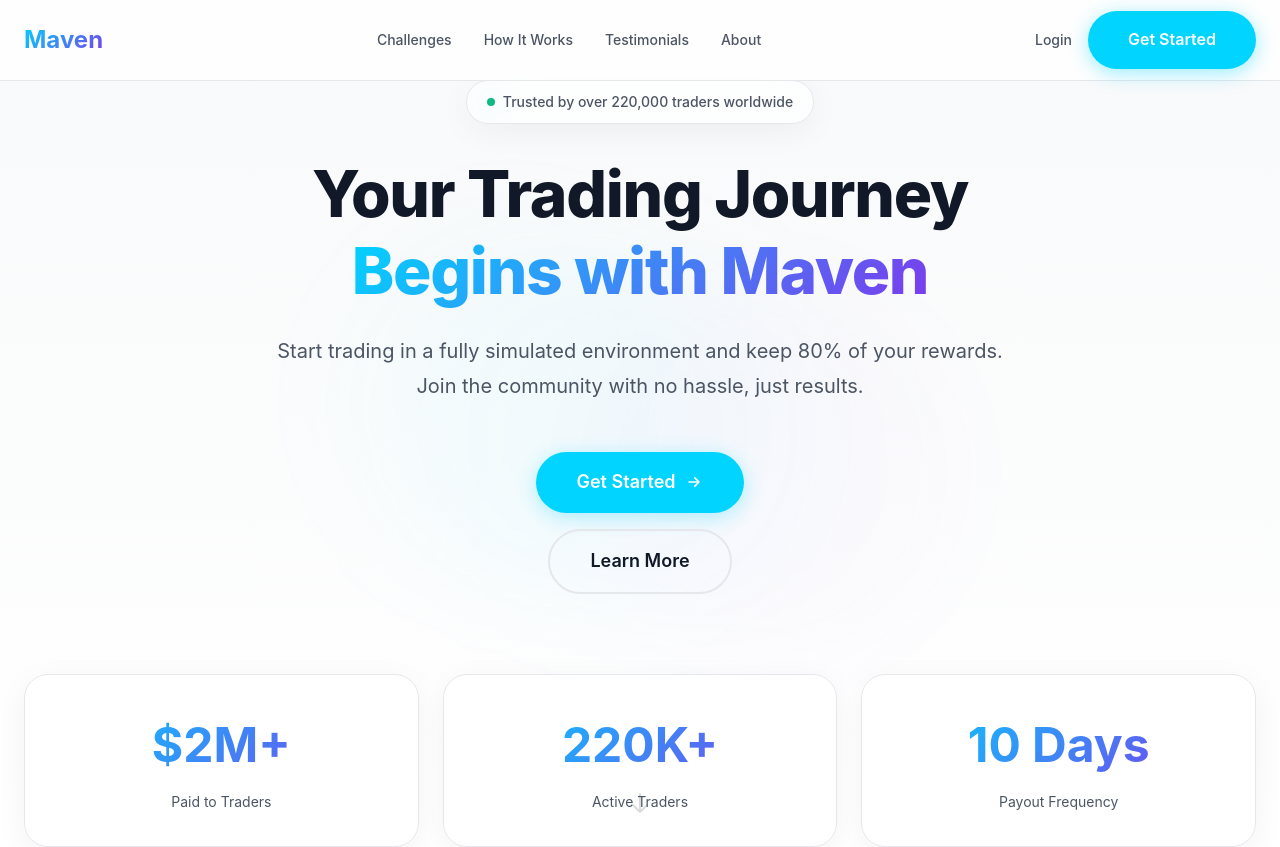
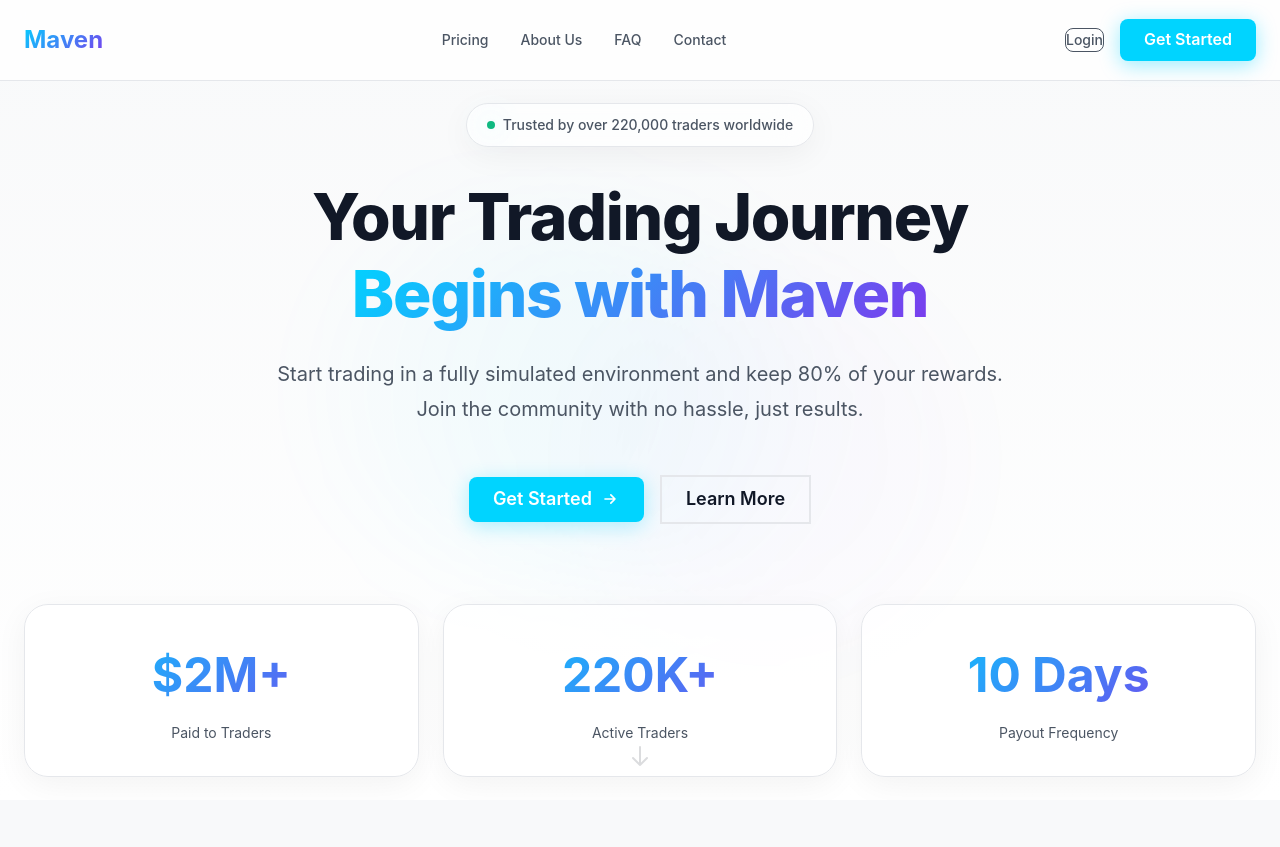
Before and after one commit to Bigmehelen/TradingAppFrontEnd, a Next.js app in the folder trading-app/: page / in a window 1280 px wide. Shown: the top 847 px of the page. Built offline with nearby package versions, Linux system fonts and the light colour scheme.

Commit message:
updating font

```diff
--- a/trading-app/app/page.tsx
+++ b/trading-app/app/page.tsx
@@ -1,9 +1,10 @@
 'use client';
+
 import Header from '../components/Header';
 import Hero from '../components/Hero';
-import Challenges from '../components/Challenges';
+import TalkToExpert from '../components/TalkToExpert';
 import ProcessSteps from '../components/ProcessSteps';
-import Testimonials from '../components/Testimonials';
+import Pricing from '../components/Pricing';
 import AboutSection from '../components/AboutSection';
 import FinalCTA from '../components/FinalCTA';
 import Footer from '../components/Footer';
@@ -13,9 +14,9 @@
     <div style={{ minHeight: '100vh' }}>
       <Header />
       <Hero />
-      <Challenges />
+      <Pricing />
+      <TalkToExpert />
       <ProcessSteps />
-      <Testimonials />
       <AboutSection />
       <FinalCTA />
       <Footer />
--- a/trading-app/components/AboutSection.jsx
+++ b/trading-app/components/AboutSection.jsx
@@ -33,7 +33,7 @@
                                 padding: '1rem 2.5rem',
                                 fontSize: '1rem',
                                 fontWeight: 600,
-                                borderRadius: '9999px',
+                                borderRadius: '8px',
                                 transition: 'all 0.3s cubic-bezier(0.4, 0, 0.2, 1)',
                                 cursor: 'pointer',
                                 border: '2px solid var(--maven-border)',
--- a/trading-app/components/FinalCTA.jsx
+++ b/trading-app/components/FinalCTA.jsx
@@ -3,7 +3,7 @@
 function FinalCTA() {
     return (
         <section style={{ padding: '5rem 0', position: 'relative', overflow: 'hidden', background: 'var(--maven-bg-secondary)' }}>
-            {/* Background Glow */}
+
             <div style={{ position: 'absolute', inset: 0, opacity: 0.2 }}>
                 <div style={{
                     position: 'absolute',
@@ -38,7 +38,7 @@
                                 padding: '1rem 2.5rem',
                                 fontSize: '1.125rem',
                                 fontWeight: 600,
-                                borderRadius: '9999px',
+                                borderRadius: '8px',
                                 transition: 'all 0.3s cubic-bezier(0.4, 0, 0.2, 1)',
                                 cursor: 'pointer',
                                 border: 'none',
@@ -61,7 +61,7 @@
                                 padding: '1rem 2.5rem',
                                 fontSize: '1.125rem',
                                 fontWeight: 600,
-                                borderRadius: '9999px',
+                                borderRadius: '8px',
                                 transition: 'all 0.3s cubic-bezier(0.4, 0, 0.2, 1)',
                                 cursor: 'pointer',
                                 border: '2px solid var(--maven-border)',
--- a/trading-app/components/Footer.jsx
+++ b/trading-app/components/Footer.jsx
@@ -1,3 +1,4 @@
+'use client';
 import React from "react";
 
 function Footer() {
--- a/trading-app/components/Header.jsx
+++ b/trading-app/components/Header.jsx
@@ -1,17 +1,19 @@
+'use client';
 import React from "react";
 import { useState } from 'react';
 
 function Header() {
   const [mobileMenuOpen, setMobileMenuOpen] = useState(false);
 
+
   return (
     <header className="glass-dark" style={{ position: 'fixed', top: 0, left: 0, right: 0, zIndex: 50 }}>
       <nav style={{ width: '100%', maxWidth: '1280px', margin: '0 auto', padding: '0 1.5rem' }}>
         <div style={{ display: 'flex', alignItems: 'center', justifyContent: 'space-between', height: '5rem' }}>
-          {/* Logo */}
+
           <div style={{ display: 'flex', alignItems: 'center' }}>
             <a
-              href="#"
+              href="#hero"
               style={{
                 fontSize: '1.5rem',
                 fontWeight: 700,
@@ -26,25 +28,25 @@
             </a>
           </div>
 
-          {/* Desktop Navigation */}
+
           <div style={{ display: 'none', alignItems: 'center', gap: '2rem' }} className="desktop-nav">
-            <a href="#challenges" style={{ fontSize: '0.875rem', fontWeight: 500, color: 'var(--maven-text-secondary)', textDecoration: 'none', transition: 'color 0.3s' }}>
-              Challenges
+            <a href="#pricing" style={{ fontSize: '0.875rem', fontWeight: 500, color: 'var(--maven-text-secondary)', textDecoration: 'none', transition: 'color 0.3s' }}>
+              Pricing
             </a>
-            <a href="#how-it-works" style={{ fontSize: '0.875rem', fontWeight: 500, color: 'var(--maven-text-secondary)', textDecoration: 'none', transition: 'color 0.3s' }}>
-              How It Works
+            <a href="#aboutSection" style={{ fontSize: '0.875rem', fontWeight: 500, color: 'var(--maven-text-secondary)', textDecoration: 'none', transition: 'color 0.3s' }}>
+              About Us
             </a>
-            <a href="#testimonials" style={{ fontSize: '0.875rem', fontWeight: 500, color: 'var(--maven-text-secondary)', textDecoration: 'none', transition: 'color 0.3s' }}>
-              Testimonials
+            <a href="#talkToExperts" style={{ fontSize: '0.875rem', fontWeight: 500, color: 'var(--maven-text-secondary)', textDecoration: 'none', transition: 'color 0.3s' }}>
+              FAQ
             </a>
-            <a href="#about" style={{ fontSize: '0.875rem', fontWeight: 500, color: 'var(--maven-text-secondary)', textDecoration: 'none', transition: 'color 0.3s' }}>
-              About
+            <a href="#Contact" style={{ fontSize: '0.875rem', fontWeight: 500, color: 'var(--maven-text-secondary)', textDecoration: 'none', transition: 'color 0.3s' }}>
+              Contact
             </a>
           </div>
 
-          {/* CTA Buttons */}
+
           <div style={{ display: 'none', alignItems: 'center', gap: '1rem' }} className="desktop-cta">
-            <a href="#login" style={{ fontSize: '0.875rem', fontWeight: 500, color: 'var(--maven-text-secondary)', textDecoration: 'none', transition: 'color 0.3s' }}>
+            <a href="#login" style={{ fontSize: '0.875rem', fontWeight: 500, color: 'var(--maven-text-secondary)', textDecoration: 'none', border: '1px solid var(--maven-text-secondary)', borderRadius: '8px', transition: 'color 0.3s' }}>
               Login
             </a>
             <a
@@ -54,10 +56,10 @@
                 alignItems: 'center',
                 justifyContent: 'center',
                 gap: '0.5rem',
-                padding: '1rem 2.5rem',
+                padding: '0.5rem 1.5rem',
                 fontSize: '1rem',
                 fontWeight: 600,
-                borderRadius: '9999px',
+                borderRadius: '8px',
                 transition: 'all 0.3s cubic-bezier(0.4, 0, 0.2, 1)',
                 cursor: 'pointer',
                 boxShadow: '0 4px 20px rgba(0, 212, 255, 0.4)'
@@ -68,7 +70,7 @@
             </a>
           </div>
 
-          {/* Mobile Menu Button */}
+
           <button
             style={{ padding: '0.5rem', color: 'var(--maven-text-primary)', background: 'none', border: 'none', cursor: 'pointer' }}
             className="mobile-menu-btn"
@@ -100,7 +102,7 @@
           </button>
         </div>
 
-        {/* Mobile Menu */}
+
         {mobileMenuOpen && (
           <div style={{ paddingTop: '1rem', paddingBottom: '1rem', borderTop: '1px solid var(--maven-border)' }}>
             <div style={{ display: 'flex', flexDirection: 'column', gap: '1rem' }}>
@@ -132,9 +134,10 @@
               >
                 About
               </a>
+              <div style={{ display: 'flex', alignItems: 'center', gap: '1rem', marginTop: '0.5rem' }}>
                 <a
                   href="#login"
-                style={{ fontSize: '0.875rem', fontWeight: 500, color: 'var(--maven-text-secondary)', textDecoration: 'none', transition: 'color 0.3s' }}
+                  style={{ fontSize: '0.875rem', fontWeight: 500, color: 'var(--maven-text-secondary)', textDecoration: 'none', border: '1px solid var(--maven-text-secondary)', borderRadius: '8px', padding: '0.5rem 1rem', transition: 'color 0.3s' }}
                   onClick={() => setMobileMenuOpen(false)}
                 >
                   Login
@@ -146,16 +149,16 @@
                     alignItems: 'center',
                     justifyContent: 'center',
                     gap: '0.5rem',
-                  padding: '1rem 2.5rem',
+                    padding: '0.5rem 1.5rem',
                     fontSize: '1rem',
                     fontWeight: 600,
-                  borderRadius: '9999px',
+                    borderRadius: '8px',
                     transition: 'all 0.3s cubic-bezier(0.4, 0, 0.2, 1)',
                     cursor: 'pointer',
                     border: 'none',
                     textDecoration: 'none',
                     whiteSpace: 'nowrap',
-                  width: '100%',
+                    flex: 1,
                     boxShadow: '0 4px 20px rgba(0, 212, 255, 0.4)'
                   }}
                   className="btn-primary"
@@ -163,6 +166,7 @@
                 >
                   Get Started
                 </a>
+              </div>
             </div>
           </div>
         )}
--- a/trading-app/components/Hero.jsx
+++ b/trading-app/components/Hero.jsx
@@ -1,3 +1,4 @@
+'use client';
 import React from "react";
 
 function Hero() {
@@ -10,9 +11,9 @@
 
     return (
         <section style={{ position: 'relative', minHeight: '100vh', display: 'flex', alignItems: 'center', justifyContent: 'center', overflow: 'hidden' }}>
-            {/* Background with Gradient Overlay */}
+
             <div style={{ position: 'absolute', inset: 0, background: 'linear-gradient(180deg, var(--maven-bg-secondary) 0%, var(--maven-bg-primary) 100%)' }}>
-                {/* Animated Glow Effects */}
+
                 <div style={{ position: 'absolute', inset: 0, opacity: 0.2 }}>
                     <div style={{ position: 'absolute', top: '25%', left: '25%', width: '24rem', height: '24rem', borderRadius: '9999px', mixBlendMode: 'multiply', filter: 'blur(3rem)', background: 'var(--maven-cyan)', animation: 'float 3s ease-in-out infinite', opacity: 0.1 }}></div>
                     <div style={{ position: 'absolute', top: '33.333%', right: '25%', width: '24rem', height: '24rem', borderRadius: '9999px', mixBlendMode: 'multiply', filter: 'blur(3rem)', background: 'var(--maven-purple)', animation: 'float 3s ease-in-out infinite', animationDelay: '1s', opacity: 0.1 }}></div>
@@ -20,10 +21,9 @@
                 </div>
             </div>
 
-            {/* Content */}
             <div style={{ width: '100%', maxWidth: '1280px', margin: '0 auto', padding: '0 1.5rem', position: 'relative', zIndex: 10, paddingTop: '5rem' }}>
                 <div style={{ maxWidth: '80rem', margin: '0 auto', textAlign: 'center' }}>
-                    {/* Trust Badge */}
+
                     <div className="glass-card" style={{ display: 'inline-flex', alignItems: 'center', gap: '0.5rem', padding: '0.625rem 1.25rem', borderRadius: '9999px', marginBottom: '2rem', animation: 'fadeIn 0.6s ease-out forwards' }}>
                         <span style={{ width: '0.5rem', height: '0.5rem', borderRadius: '9999px', background: 'var(--maven-success)', animation: 'pulse-glow 2s ease-in-out infinite' }}></span>
                         <span style={{ fontSize: '0.875rem', fontWeight: 500, color: 'var(--maven-text-secondary)' }}>
@@ -31,31 +31,31 @@
                         </span>
                     </div>
 
-                    {/* Headline */}
+
                     <h1 style={{ marginBottom: '1.5rem', color: 'var(--maven-text-primary)', fontSize: 'clamp(2.5rem, 5vw, 4.5rem)', fontWeight: 800, lineHeight: 1.2, letterSpacing: '-0.02em', animation: 'fadeIn 0.6s ease-out forwards', animationDelay: '0.1s', opacity: 0 }}>
                         Your Trading Journey <br />
                         <span style={gradientTextStyle}>Begins with Maven</span>
                     </h1>
 
-                    {/* Subheadline */}
+
                     <p style={{ fontSize: '1.25rem', marginBottom: '3rem', maxWidth: '48rem', margin: '0 auto 3rem auto', color: 'var(--maven-text-secondary)', animation: 'fadeIn 0.6s ease-out forwards', animationDelay: '0.2s', opacity: 0 }}>
                         Start trading in a fully simulated environment and keep 80% of your rewards.
                         Join the community with no hassle, just results.
                     </p>
 
-                    {/* CTA Buttons */}
-                    <div style={{ display: 'flex', flexDirection: 'column', alignItems: 'center', justifyContent: 'center', gap: '1rem', marginBottom: '5rem', animation: 'fadeIn 0.6s ease-out forwards', animationDelay: '0.3s', opacity: 0 }}>
+
+                    <div style={{ display: 'flex', flexDirection: 'row', flexWrap: 'wrap', alignItems: 'center', justifyContent: 'center', gap: '1rem', marginBottom: '5rem', animation: 'fadeIn 0.6s ease-out forwards', animationDelay: '0.3s', opacity: 0 }}>
                         <a
-                            href="#challenges"
+                            href="#get-started"
                             style={{
                                 display: 'inline-flex',
                                 alignItems: 'center',
                                 justifyContent: 'center',
                                 gap: '0.5rem',
-                                padding: '1rem 2.5rem',
+                                padding: '0.5rem 1.5rem',
                                 fontSize: '1.125rem',
                                 fontWeight: 600,
-                                borderRadius: '9999px',
+                                borderRadius: '8px',
                                 transition: 'all 0.3s cubic-bezier(0.4, 0, 0.2, 1)',
                                 cursor: 'pointer',
                                 border: 'none',
@@ -72,16 +72,15 @@
                             </svg>
                         </a>
                         <a
-                            href="#how-it-works"
+                            href="#about"
                             style={{
                                 display: 'inline-flex',
                                 alignItems: 'center',
                                 justifyContent: 'center',
                                 gap: '0.5rem',
-                                padding: '1rem 2.5rem',
+                                padding: '0.5rem 1.5rem',
                                 fontSize: '1.125rem',
                                 fontWeight: 600,
-                                borderRadius: '9999px',
                                 transition: 'all 0.3s cubic-bezier(0.4, 0, 0.2, 1)',
                                 cursor: 'pointer',
                                 border: '2px solid var(--maven-border)',
@@ -96,7 +95,7 @@
                         </a>
                     </div>
 
-                    {/* Stats Cards */}
+
                     <div style={{ display: 'grid', gridTemplateColumns: 'repeat(auto-fit, minmax(200px, 1fr))', gap: '1.5rem', animation: 'fadeIn 0.6s ease-out forwards', animationDelay: '0.4s', opacity: 0 }}>
                         <div className="glass-card" style={{ padding: '2rem', borderRadius: '1.5rem' }}>
                             <div style={{ fontSize: '3rem', fontWeight: 700, marginBottom: '0.5rem', ...gradientTextStyle }}>$2M+</div>
@@ -114,20 +113,14 @@
                 </div>
             </div>
 
-            {/* Scroll Indicator */}
+
             <div style={{ position: 'absolute', bottom: '2rem', left: '50%', transform: 'translateX(-50%)', animation: 'bounce 1s infinite' }}>
                 <svg style={{ width: '1.5rem', height: '1.5rem', opacity: 0.5 }} fill="none" stroke="var(--maven-text-primary)" viewBox="0 0 24 24">
                     <path strokeLinecap="round" strokeLinejoin="round" strokeWidth={2} d="M19 14l-7 7m0 0l-7-7m7 7V3" />
                 </svg>
             </div>
 
-            <style jsx>{`
-        @media (min-width: 640px) {
-          div[style*="flexDirection: 'column'"] {
-            flex-direction: row !important;
-          }
-        }
-      `}</style>
+
         </section>
     );
 }
--- a/trading-app/components/Testimonials.jsx
+++ b/trading-app/components/Pricing.jsx
@@ -47,7 +47,7 @@
                                 opacity: 0
                             }}
                         >
-                            {/* Stars */}
+
                             <div style={{ display: 'flex', gap: '0.25rem', marginBottom: '1rem' }}>
                                 {[...Array(testimonial.rating)].map((_, i) => (
                                     <svg
@@ -61,12 +61,12 @@
                                 ))}
                             </div>
 
-                            {/* Quote */}
+
                             <blockquote style={{ fontSize: '1.125rem', fontWeight: 500, marginBottom: '1.5rem', color: 'var(--maven-text-primary)', margin: '0 0 1.5rem 0' }}>
                                 "{testimonial.quote}"
                             </blockquote>
 
-                            {/* Author */}
+
                             <div style={{ display: 'flex', alignItems: 'center', gap: '0.75rem' }}>
                                 <div style={{
                                     width: '3rem',
--- a/trading-app/components/Challenges.jsx
+++ b/trading-app/components/TalkToExpert.jsx
@@ -1,7 +1,7 @@
 import React from "react";
 import ChallengeCard from './ChallengeCard';
 
-function Challenges() {
+function TalkToExperts() {
     const challenges = [
         {
             type: '1-Step Challenge',
@@ -114,4 +114,4 @@
     );
 }
 
-export default Challenges;
+export default TalkToExperts;
```
Also changed, not shown: trading-app/components/ProcessSteps.jsx (+5 -5 lines). Lines whose indentation alone changed are shown as unchanged.
